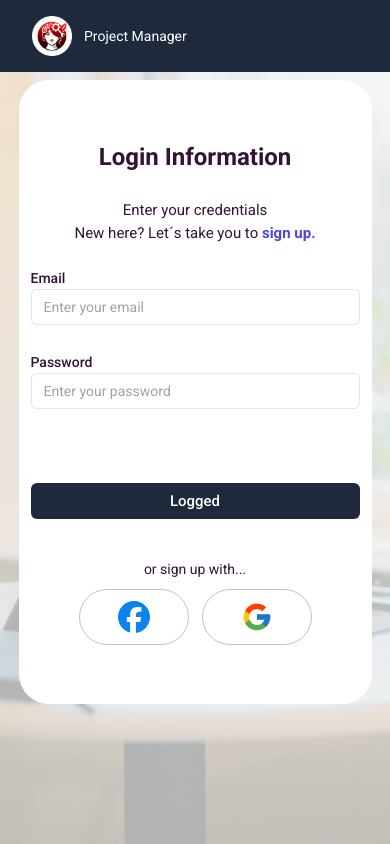
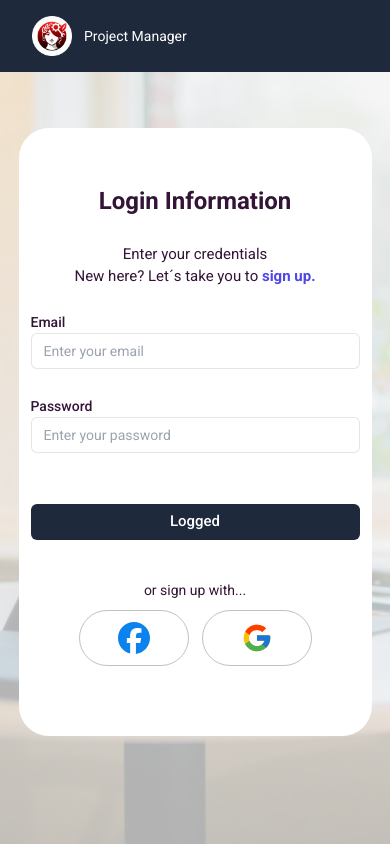
Before and after one commit to amiranda1911/project-manager-v2, a React (Vite) app: page /login in a window 390 px wide. Shown: the top 844 px of the page. Built offline with nearby package versions, Linux system fonts and the light colour scheme.

Commit message:
style:fix login page

```diff
--- a/src/Components/FormLogin.tsx
+++ b/src/Components/FormLogin.tsx
@@ -117,7 +117,7 @@ const FormLogin: React.FC = () => {
                 />
                 {err.password && <p className="font-roboto font-normal text-12 leading-4 text-[#BD2323] md:text-13 md:w-[32.5rem]">{err.password}</p>}
             </div>
-            <div className="mt-[2.938rem] mb-[2.5rem] md:mt-[2rem] md:mb-[1.938rem]">
+            <div className="mt-6 mb-[2.5rem] md:mt-[2rem] md:mb-[1.938rem]">
             <FormButtons buttonText={loading ? 'Logging in...' : 'Logged'} loading={loading}/>
             </div>
             {error && <p>{error}</p>}
--- a/src/pages/LoginPage/LoginPage.tsx
+++ b/src/pages/LoginPage/LoginPage.tsx
@@ -11,29 +11,29 @@ const LoginPage = () => {
         <MainHeader pageType='page2' />
     </header>
 
-    <main className=" min-h-screen">
+    <main className=" min-h-[39rem] lg:h-[39rem]">
         <div className=" min-h-screen lg:flex " >
 
             {/* Background image */}
-            <div className="relative bg-cover bg-center h-screen lg:w-[39.125rem] lg:h-auto lg:order-2" style={{ backgroundImage: `url('LoginImg.svg')` }}>
+            <div className="relative bg-cover bg-center h-screen min-h-[49rem] lg:w-[39.125rem] lg:h-auto lg:order-2" style={{ backgroundImage: `url('LoginImg.svg')` }}>
             </div>
 
             {/* Translucent background */}
-            <div className="absolute inset-0 bg-white opacity-70 h-screen mt-16 lg:hidden">
+            <div className="absolute inset-0 bg-white opacity-70 h-screen min-h-[51rem] mt-16 lg:hidden">
             </div>
 
             {/*White Square */}
-            <div className="flex items-center justify-center w-[22.063rem] h-[39rem] bg-white absolute inset-0 m-auto mt-20 rounded-[1.875rem]
+            <div className="flex items-center justify-center w-[22.063rem] h-[38rem] bg-white absolute inset-0 m-auto mt-32 md:mt-36 rounded-[1.875rem]
             md:w-[41rem] md:h-[39rem] lg:hidden">
             </div>
 
             {/*All the info in white space */}
             <div className="flex items-center justify-center w-[22.063rem] h-[39rem] absolute inset-0 m-auto mt-20
-            md:w-[41rem] md:h-[39rem] lg:w-auto lg:static lg:mt-auto lg:order-1">
+            md:w-[41rem] md:h-[39rem] lg:w-auto lg:static lg:mt-0 lg:order-1">
 
                 <div>
                     <section className="leading-[1.5] pb-[1.5rem]">
-                        <h1 className="font-roboto font-bold text-center text-19 text-[#331436] pb-[1.5rem] md:text-left md:text-25">Login Information</h1>
+                        <h1 className="font-roboto font-bold text-center text-19 text-[#331436] pb-[1.5rem] mt-16 md:text-left md:mt-36 md:text-25 lg:mt-0">Login Information</h1>
                         <p className="font-roboto font-normal text-center text-15 text-[#331436] md:text-left md:text-16">Enter your credentials</p>
                         <p className="font-roboto font-normal text-center text-15 text-[#331436] md:text-left md:text-16">New here? Let´s take you to
                             <span><a href="/login" className="text-[#4f46e5] font-roboto font-bold text-15 md:text-16 cursor-pointer"> sign up.</a></span>
```
